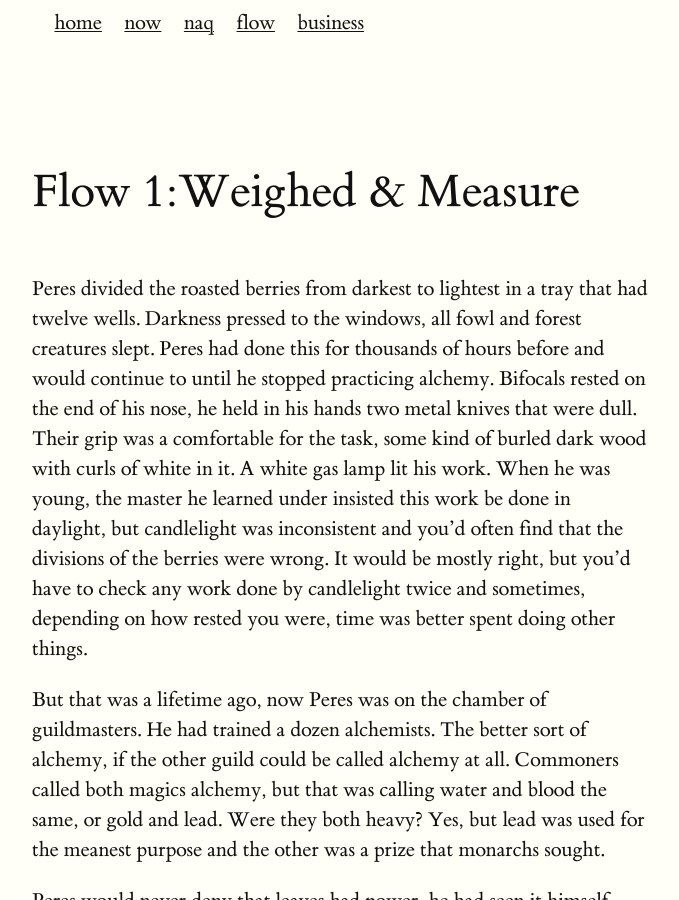
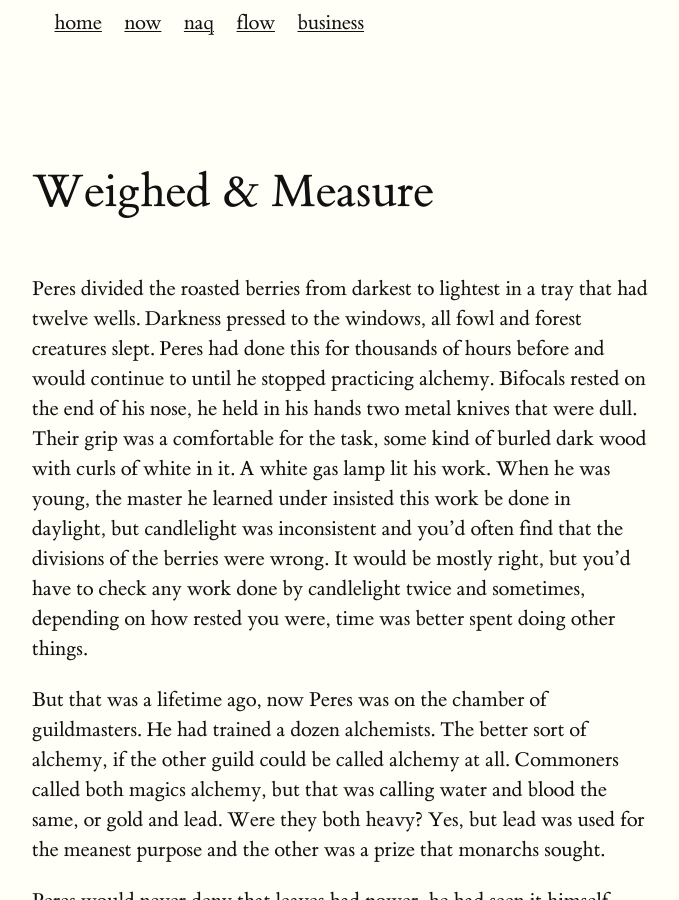
Before and after one commit to pact-wheeler/exp7, a Jekyll site: the page built from _posts/2025-11-18-F1-WeighedMeasure.md, in a window 1280 px wide and 900 px high. Shown: the whole window, without its empty margins (128-807 px from the left). Built offline with Jekyll 4.4.1, drawn with Linux system fonts in a browser that asks for light colours.

Commit message:
Update 2025-11-18-F1-WeighedMeasure.md

```diff
--- a/_posts/2025-11-18-F1-WeighedMeasure.md
+++ b/_posts/2025-11-18-F1-WeighedMeasure.md
@@ -1,11 +1,10 @@
 ---
 layout: default
-title: Flow 1:Weighed & Measure
+title: Weighed & Measure
 permalink: /flow/01_weighed_measured
 date: 2025-11-18
 tags: fiction fantasy flow
 series_order: 1
-series: flow
 ---
 
 Peres divided the roasted berries from darkest to lightest in a tray that had twelve wells. Darkness pressed to the windows, all fowl and forest creatures slept. Peres had done this for thousands of hours before and would continue to until he stopped practicing alchemy. Bifocals rested on the end of his nose, he held in his hands two metal knives that were dull. Their grip was a comfortable for the task, some kind of burled dark wood with curls of white in it. A white gas lamp lit his work. When he was young, the master he learned under insisted this work be done in daylight, but candlelight was inconsistent and you'd often find that the divisions of the berries were wrong. It would be mostly right, but you'd have to check any work done by candlelight twice and sometimes, depending on how rested you were, time was better spent doing other things.
@@ -53,4 +52,5 @@ Peres took three deep breaths, it was one thing to consider jumping a cliff and
 
 "I do," he took off his ring that signified his membership in the guild and dropped it, and then removed his cloak and dropped that on top and turned on his heel to walk.
 
+
 "Peres," said behind his back, but then someone else said "just leave it." And he left the way he had come.
```
